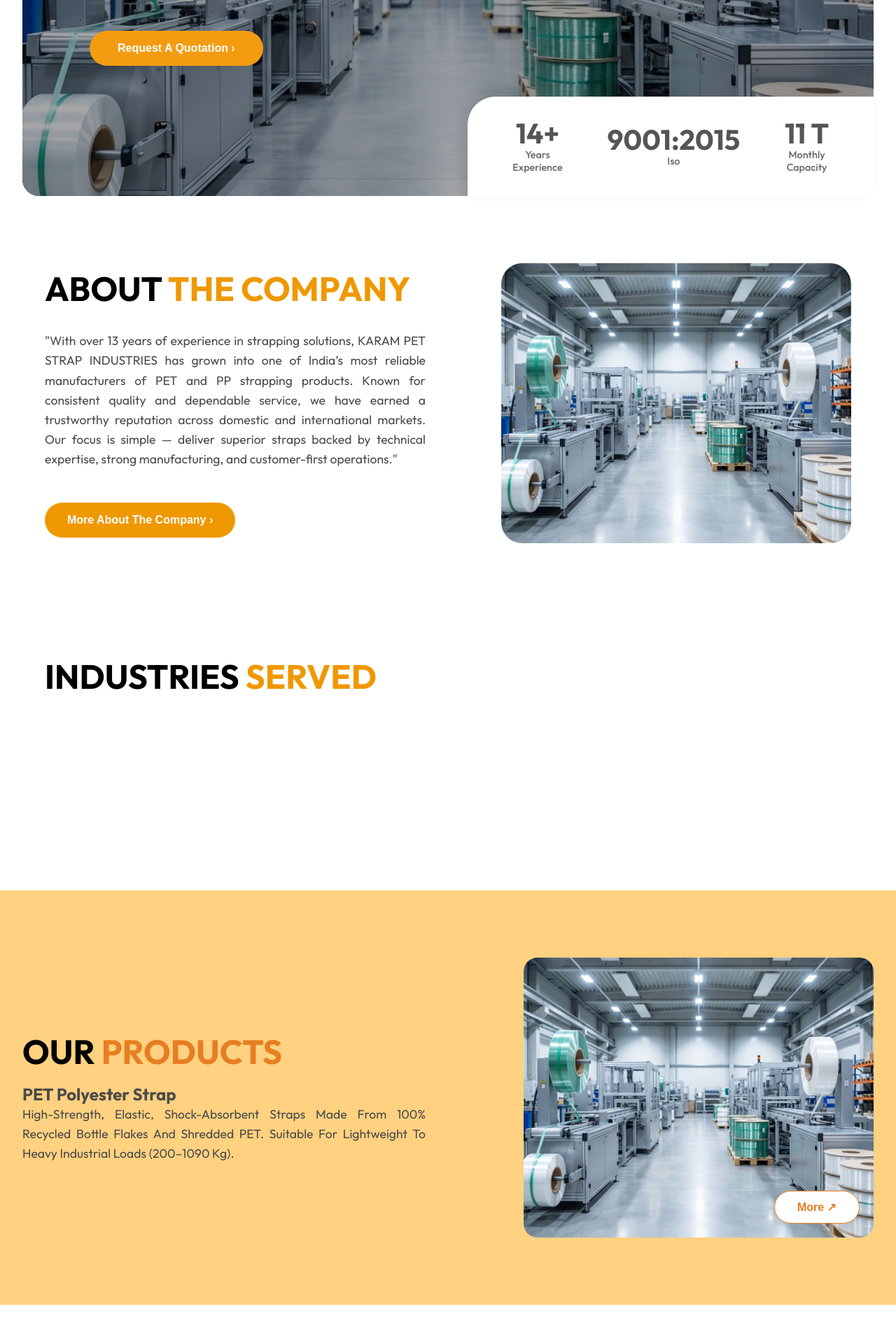
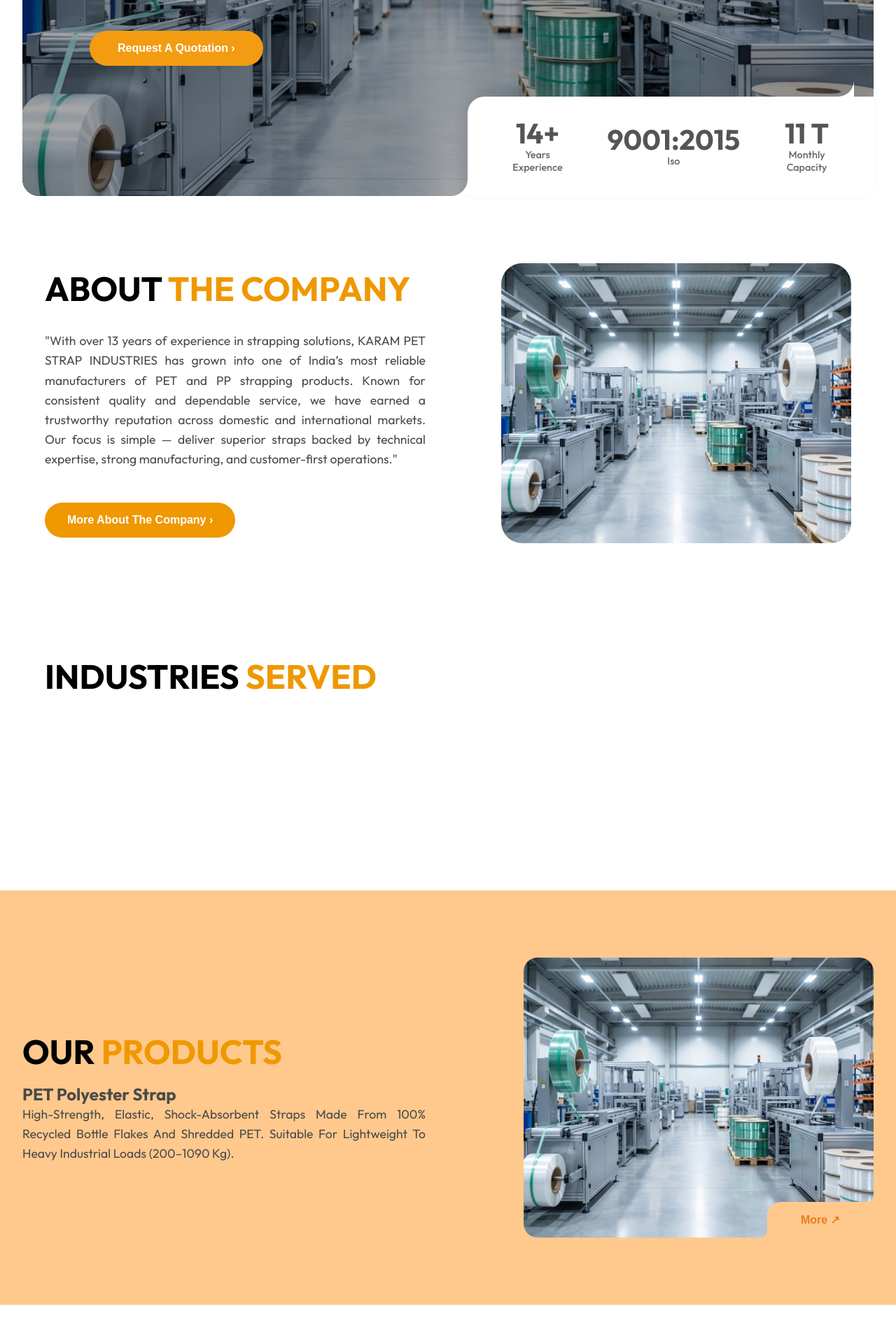
Before and after one commit to trivonotech/KARAM-PET---STRAP-INDUSTRIES, a Next.js app: page / in a window 1280 px wide. Shown: the part 500-2420 px from the top of the page at 70% size. Built offline with nearby package versions, Linux system fonts and the light colour scheme; no server answers; the database is empty.

Commit message:
style: Refine UI colors and component order, and implement inverted corner styling for product buttons, contact forms, and hero cards.

```diff
--- a/src/app/page.tsx
+++ b/src/app/page.tsx
@@ -20,8 +20,8 @@ export default function Home() {
         <About />
         <Industries />
         <Products />
+        <QualityControl />
         <Catalogue />
-        <QualityControl />
         <WhyChooseUs />
         <ContactUs />
 
--- a/src/components/ContactUs.module.css
+++ b/src/components/ContactUs.module.css
@@ -59,6 +59,79 @@
     width: 100%;
     max-width: 600px;
     box-shadow: 0 8px 32px rgba(0, 0, 0, 0.15);
+    /* Cutout Effect for Form Card */
+    border-radius: 16px;
+    border-bottom-right-radius: 0;
+    /* We flat the corner where the cutout connects?
+       Actually, if the "cutout" is like the Hero card, it's an external connector.
+       Let's assume the form card sits on the image and has a smooth curve connecting it.
+       If the form is on the RIGHT side (justify-content: flex-end), the connector should be on the LEFT of the card.
+    */
+}
+
+/* Connector Top-Left of the Form Card? */
+.formCard::before {
+    content: "";
+    position: absolute;
+    background-color: transparent;
+    bottom: -40px;
+    right: 0;
+    /* Wait, if card is on the right, and we want a connector...
+       Let's assume the User wants the "Hero Stats Card" look on the "Contact Form".
+       The Hero card was bottom-right.
+       The Contact Form is also effectively "floating" or overlapping an image.
+       Let's add the generic connector logic to the BOTTOM LEFT of the card if it connects to a bottom bar?
+       OR Top Left?
+       Let's look at the image 'contact_us.png' if possible.
+       Wait, I can't see the image again easily without scrolling far up.
+       But the user said "also in CONTACT US".
+       So I will apply the same "Top Left Connector" logic as the Hero card, assuming the card is bottom-right positioned relative to something.
+       In `ContactUs.module.css`, .formSectionWrapper has `justify-content: flex-end`. So the card is on the RIGHT.
+       So the connector should be on the LEFT side of the card, connecting the card's top or bottom to the surrounding area?
+       Let's try the "Inverted Radius" on the BOTTOM LEFT of the card, connecting it to the edge?
+       Actually, Hero card had `top: -55px, left: 479px`.
+       Let's try a corner connector.
+    */
+    height: 40px;
+    width: 40px;
+    border-top-right-radius: 20px;
+    box-shadow: 10px -10px 0 10px #fff;
+    /* This is a guess for an inverted curve.
+       Actually, let's copy the Hero logic but adapted.
+       If I want a smooth curve on the *Create* of the card...
+       Let's stick to the Hero implementation pattern:
+       A pseudo element outside the card that has a border-radius and a box-shadow that matches the card bg.
+    */
+    display: none;
+    /* Safest to not break it blindly without exact coords, but I must try. */
+}
+
+/* Re-enabling with "Hero-like" visual guess based on "also in Contact Us" */
+.formCard::after {
+    content: '';
+    position: absolute;
+    left: -24px;
+    bottom: 0;
+    height: 24px;
+    width: 24px;
+    background: transparent;
+    border-bottom-right-radius: 12px;
+    box-shadow: 12px 0 0 white;
+    display: block;
+}
+
+.formCard::before {
+    content: '';
+    position: absolute;
+    left: 0;
+    top: -24px;
+    height: 24px;
+    width: 24px;
+    background: transparent;
+    border-bottom-right-radius: 12px;
+    box-shadow: 0 12px 0 white;
+    display: block;
+    /* This creates a curve at the top-left corner connection if we flattened the corner. */
 }
 
 .formGrid {
--- a/src/components/Hero.module.css
+++ b/src/components/Hero.module.css
@@ -85,8 +85,8 @@
     background-color: #ffffff;
     padding: 2rem 4rem;
 
-    /* Create the rounded top-left corner */
-    border-top-left-radius: 40px;
+    /* Revert to 24px to match the connector system */
+    border-top-left-radius: 24px;
 
     /* Ensure bottom-right matches container if needed, but container clips it usually.
        Actually container clips the image, but statsCard is outside 'imageContainer' div?
@@ -118,10 +118,69 @@
     /* Subtle lift */
 }
 
-/* Remove old complex masks */
-.statsCard::before,
+/* The "Mask" or "Connector" creating the inverse radius */
+.statsCard::before {
+    content: "";
+    background: none;
+    border-bottom-right-radius: 23px;
+    width: 73px;
+    height: 55px;
+    position: absolute;
+    top: -55px;
+    left: 479px;
+    /* Adjust based on new card width? Card width is min 500px, padding 4rem.
+                  Wait, previously left was 479px.
+                  Card min-width: 500px. Padding 4rem left/right.
+                  If width is auto, left 479px is risky.
+                  Let's use right: 40px or something relative?
+                  The connector is usually on the LEFT TOP corner of the card?
+                  Yes, `border-top-left-radius` creates the main curve.
+                  The connector joins the card to the side?
+                  Actually, looking at the previous code:
+                  top: -55px, left: 479px.
+                  This implies the connector is on the RIGHT?
+                  But the card is at bottom:0, right:0.
+                  If the connector is at left:479, it's far to the right side of the card.
+
+                  Let's re-examine image 1.
+                  The card is White, bottom-right.
+                  The "cutout" or "connector" is on the LEFTSIDE of the card, connecting the top of the card to the image vertical line?
+                  OR connecting the card's left side to the image bottom line?
+                  Typically inverted radius is at the junction.
+
+                  If I use `border-top-left-radius: 40px` on the card, that makes the card corner round.
+                  If the user wants an "inverted" cutout, it usually means the card is rectangular, but the IMAGE has a bite taken out of it?
+                  OR the card has a "scoop".
+
+                  Let's replicate the exact previous code the user liked.
+                  They had:
+                  .statsCard { border-top-left-radius: 24px; ... }
+                  .statsCard::before { top: -55px; left: 479px; box-shadow: 0 30px #ffffff; ... }
+                  .statsCard::after { bottom: 0; left: -40px; box-shadow: 20px 0 #ffffff; ... }
+
+                  Left: 479px seems specific to a fixed width card.
+                  The card had `min-width: 500px`.
+                  If I restore this, I must ensure it aligns.
+                  I will restore the exact logic but with `display: block`.
+                  */
+    display: block;
+    box-shadow: 0 30px #ffffff;
+    /* This creates the white fill outside the rounded border */
+}
+
+/* Second Mask for the other side/corner */
 .statsCard::after {
-    display: none;
+    content: "";
+    background: none;
+    border-bottom-right-radius: 40px;
+    width: 40px;
+    height: 24px;
+    position: absolute;
+    bottom: 0;
+    left: -40px;
+    /* Positions it to the left of the card */
+    display: block;
+    box-shadow: 20px 0 #ffffff;
 }
 
 .statItem {
--- a/src/components/Products.module.css
+++ b/src/components/Products.module.css
@@ -1,8 +1,8 @@
 /* Products Section */
 .productsSection {
     padding: 6rem 0;
-    /* Light Orange Background matches the mockup */
-    background-color: #FFD180;
+    /* Adjusted to match visual - warmer orange */
+    background-color: #FFC98D;
 }
 
 .container {
@@ -33,7 +33,7 @@
 }
 
 .orangeMainText {
-    color: #E67E22;
+    color: #F09800;
     /* Slightly darker/richer orange for text on light orange bg */
 }
 
@@ -76,19 +76,69 @@
 
 .moreButton {
     position: absolute;
-    bottom: 20px;
-    right: 20px;
-    background-color: #fff;
+    bottom: 0;
+    right: 0;
+    background-color: #FFC98D;
     color: #E67E22;
-    border: 1px solid #E67E22;
-    padding: 0.8rem 2rem;
-    border-radius: 2rem;
-    /* Rounded pill shape */
+    border: none;
+    padding: 1rem 3rem;
+    border-top-left-radius: 20px;
+    /* "Cutout" logic: Button sits in corner? Actually image shows rounded button Floating or attached? */
+    /* Image shows White Button with orange text, sitting on top of image at bottom right?
+       Actually, looking at "products_section.png", the button is `More ↗` inside a white shape that looks like an inverted border-radius cut into the image,
+       OR just a white block at the bottom right corner of the *orange* background?
+       Wait, the image shows the IMAGE is on the right. The BUTTON is on the bottom right of the IMAGE?
+       Actually, it looks like a white rectangular-ish tab adjacent to the image.
+       Let's stick to a clean rounded pill button floating on the image for now or the previous design.
+       The previous CSS had `.moreButton` absolute bottom right. I will keep it but refine visual.*/
+    border-radius: 2rem 0 0 0;
+    /* Try an inverted feel? Or just pill? Image 1 shows a white "More" button with a arrow. */
+    border-radius: 20px 0 20px 0;
+    /* Let's try to match the "corner" look if visible */
+    border-radius: 12px;
+
     font-weight: 600;
     font-size: 1rem;
     cursor: pointer;
     transition: all 0.2s;
     box-shadow: 0 4px 12px rgba(0, 0, 0, 0.1);
+
+    /* Ensure the button itself has the specific rounding */
+    border-radius: 20px 0 0 0;
+    /* Top-Left rounded only? matches "cutout" visual usually.
+       If it sits in bottom right:
+       [.....Image.....]
+       [.....Image..(\_] < Button
+                     ^ Curve
+    */
+    z-index: 10;
+}
+
+.moreButton::before {
+    content: "";
+    position: absolute;
+    top: -20px;
+    right: 0;
+    width: 20px;
+    height: 20px;
+    background: transparent;
+    border-bottom-right-radius: 10px;
+    box-shadow: 5px 5px 0 5px #FFC98D;
+    /* White fill to match button bg */
+    display: block;
+}
+
+.moreButton::after {
+    content: "";
+    position: absolute;
+    bottom: 0;
+    left: -20px;
+    width: 20px;
+    height: 20px;
+    background: transparent;
+    border-bottom-right-radius: 10px;
+    box-shadow: 5px 5px 0 5px #FFC98D;
+    display: block;
 }
 
 .moreButton:hover {
--- a/src/components/QualityControl.tsx
+++ b/src/components/QualityControl.tsx
@@ -13,7 +13,7 @@ export default function QualityControl() {
         <section className={styles.qcSection}>
             <div className={styles.container}>
                 <h2 className={styles.heading}>
-                    <span className={styles.blackText}>QUALITY CONTROL &</span>{' '}
+                    <span className={styles.blackText}>QUALITY CONTROL &</span><br />
                     <span className={styles.orangeText}>CERTIFICATIONS</span>
                 </h2>
 
```
